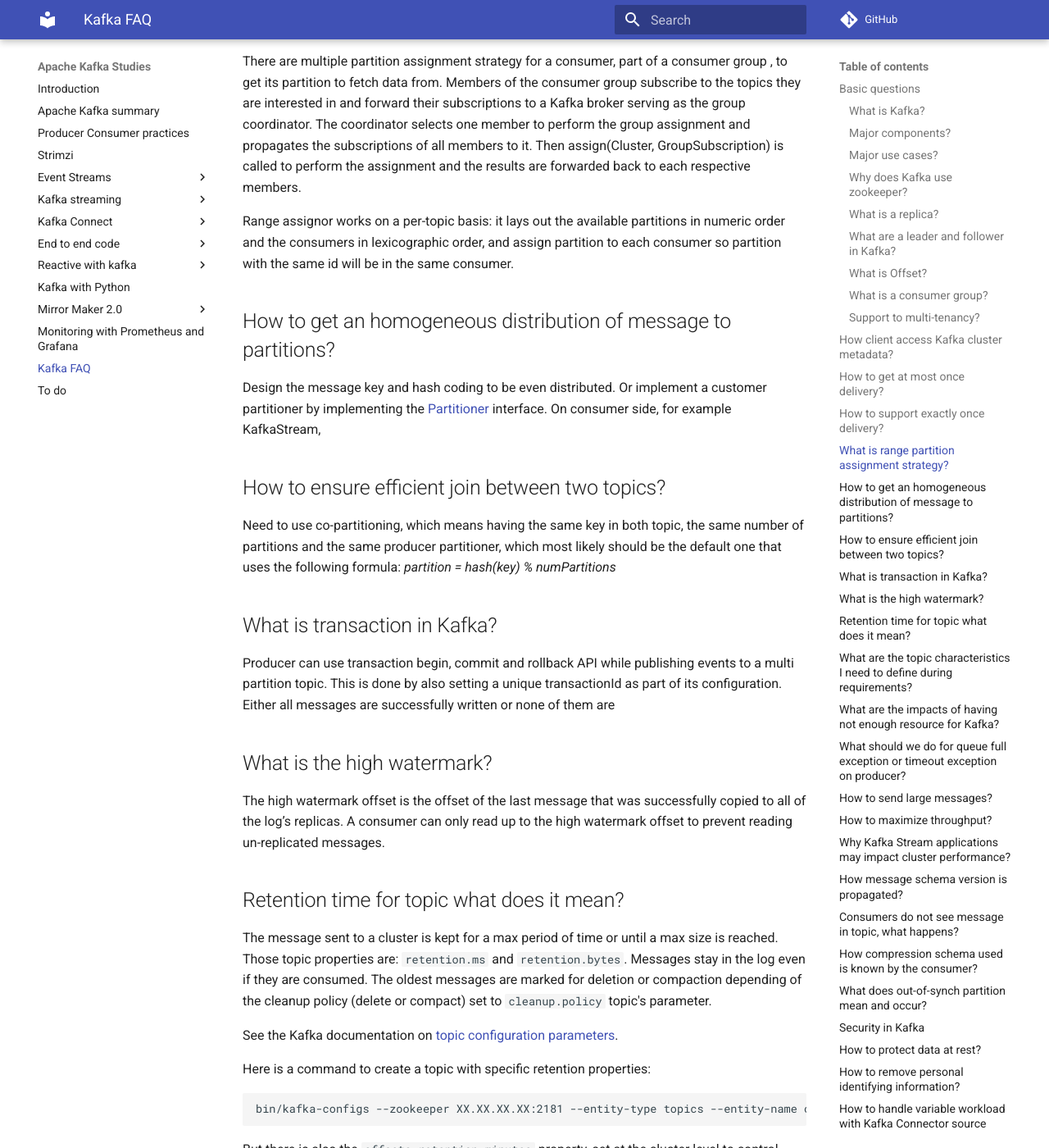
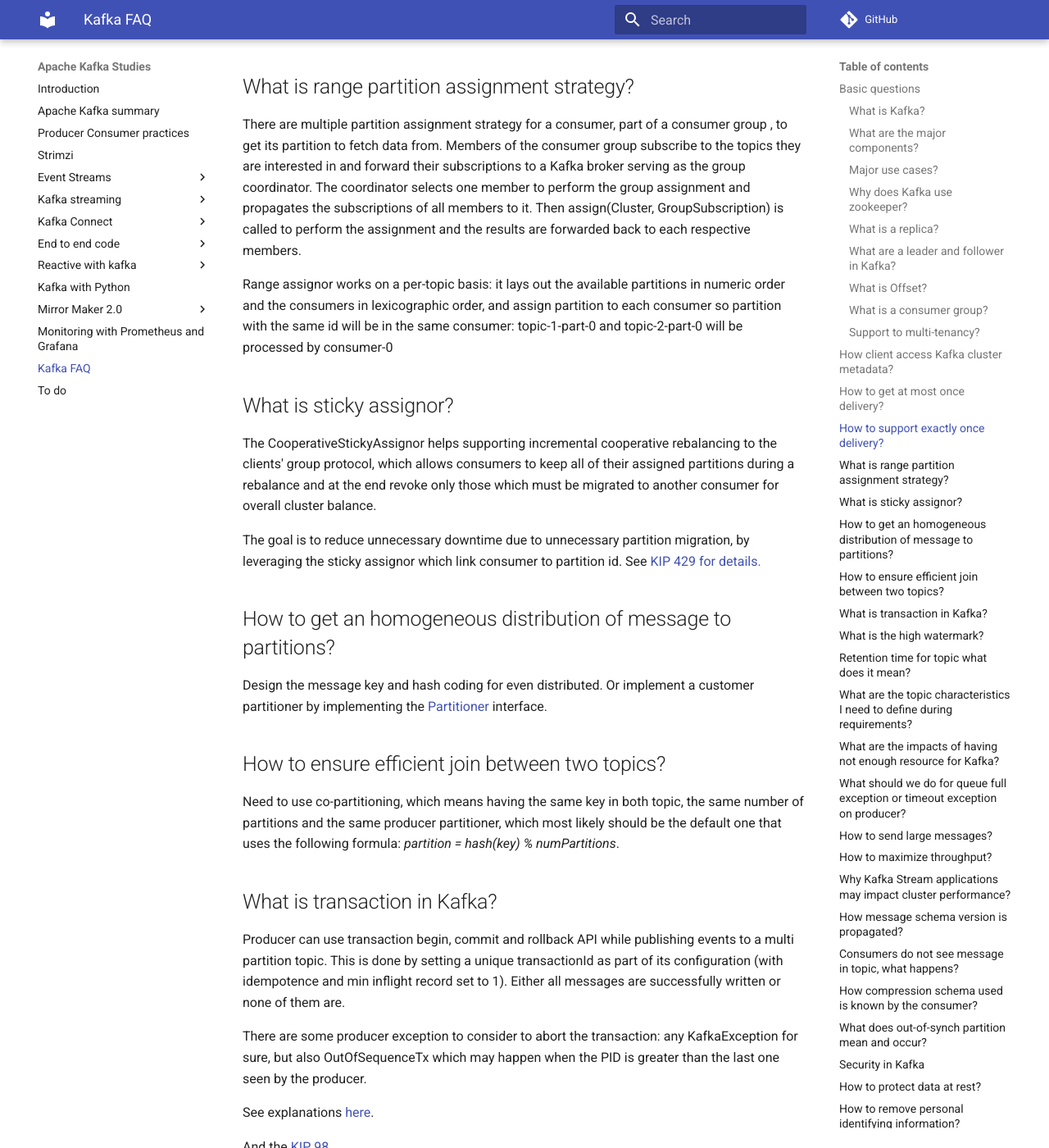
Before and after one commit to jbcodeforce/kafka-studies, an MkDocs documentation site: the page built from docs/FAQ.md, in a window 1280 px wide and 1400 px high, scrolled down 3621 px. Shown: the whole window at 82% size. Built offline with MkDocs 1.6.1 and Material for MkDocs 9.7.7, drawn with Linux system fonts in a browser that asks for light colours; comment, search, counter and statistics services are not loaded; some of the changed text lies outside the part shown.

Commit message:
docs: modify FAQ

```diff
--- a/docs/FAQ.md
+++ b/docs/FAQ.md
@@ -12,21 +12,21 @@
 * records stay even after being consumed
 * durability with replication to avoid loosing data for high availability
 
-### Major components?
+### What are the major components?
 
 * Topic, consumer, producer, brokers
 * Rich API to control the producer semantic, and consumer
 * Consumer groups
-* Kafka streaming API to support data streaming with stateful operations
-* Kafka connect
-* Replication with Mirror Maker 2
+* Kafka streams API to support data streaming with stateful operations and stream processing topology
+* Kafka connect for source and sink connection to external systems
+* Topic replication with Mirror Maker 2
 
 ### Major use cases?
 
 * Modern data pipeline with buffering to data lake
-* Data hub, and integration between event-driven applications / microservices
-* Real time analytics
-* Event-driven, reactive microservice communication layer.
+* Data hub, to continuously expose business entities to event-driven applications and microservices
+* Real time analytics with aggregate computation, and complex event processing
+* The communication layer for Event-driven, reactive microservice.
 
 ### Why does Kafka use zookeeper?
 
@@ -42,11 +42,11 @@
 
 ### What are a leader and follower in Kafka?
 
-Kafka creates partitions based on offset and consumer groups. Every partition in Kafka has a server that plays the role of **leader**. When replication is set in a topic, follower brokers will pull data from the leader to ensure the replication, up to the specified replication factor.
+Topic has 1 to many partition, which are append logs. Every partition in Kafka has a server that plays the role of **leader**. When replication is set in a topic, follower brokers will pull data from the leader to ensure replication, up to the specified replication factor.
 
-If the leader fails, one of the followers needs to take over as the leader’s role.
+If the leader fails, one of the followers needs to take over as the leader’s role. The leader election process involves zookeeper and assess which follower was the most in-synch with the leader.
 
-Leader is the end point for read and write operations on the partition. (Exception is new feature to read from local follower)
+Leader is the end point for read and write operations on the partition. (Exception is the new feature to read from local follower).
 
 To get the list of In-synch Replication for a given topic the following tool can be used:
 
@@ -111,19 +111,31 @@
 
 There are multiple partition assignment strategy for a consumer, part of a consumer group , to get its partition to fetch data from. Members of the consumer group subscribe to the topics they are interested in and forward their subscriptions to a Kafka broker serving as the group coordinator. The coordinator selects one member to perform the group assignment and propagates the subscriptions of all members to it. Then assign(Cluster, GroupSubscription) is called to perform the assignment and the results are forwarded back to each respective members.
 
-Range assignor works on a per-topic basis: it lays out the available partitions in numeric order and the consumers in lexicographic order, and assign partition to each consumer so partition with the same id will be in the same consumer.
+Range assignor works on a per-topic basis: it lays out the available partitions in numeric order and the consumers in lexicographic order, and assign partition to each consumer so partition with the same id will be in the same consumer: topic-1-part-0 and topic-2-part-0 will be processed by consumer-0
+
+## What is sticky assignor?
+
+The CooperativeStickyAssignor helps supporting incremental cooperative rebalancing to the clients' group protocol, which allows consumers to keep all of their assigned partitions during a rebalance and at the end revoke only those which must be migrated to another consumer for overall cluster balance.
+
+The goal is to reduce unnecessary downtime due to unnecessary partition migration, by leveraging the sticky assignor which link consumer to partition id. See [KIP 429 for details.](https://cwiki.apache.org/confluence/display/KAFKA/KIP-429%3A+Kafka+Consumer+Incremental+Rebalance+Protocol)
 
 ## How to get an homogeneous distribution of message to partitions?
 
-Design the message key and hash coding to be even distributed. Or implement a customer partitioner by implementing the [Partitioner](https://kafka.apache.org/24/javadoc/?org/apache/kafka/clients/producer/Partitioner.html) interface. On consumer side, for example KafkaStream,
+Design the message key and hash coding for even distributed. Or implement a customer partitioner by implementing the [Partitioner](https://kafka.apache.org/24/javadoc/?org/apache/kafka/clients/producer/Partitioner.html) interface.
 
 ## How to ensure efficient join between two topics?
 
-Need to use co-partitioning, which means having the same key in both topic, the same number of partitions and the same producer partitioner, which most likely should be the default one that uses the following formula: *partition = hash(key) % numPartitions*
+Need to use co-partitioning, which means having the same key in both topic, the same number of partitions and the same producer partitioner, which most likely should be the default one that uses the following formula: *partition = hash(key) % numPartitions*.
 
 ## What is transaction in Kafka?
 
-Producer can use transaction begin, commit and rollback API while publishing events to a multi partition topic. This is done by also setting a unique transactionId as part of its configuration.  Either all messages are successfully written or none of them are
+Producer can use transaction begin, commit and rollback API while publishing events to a multi partition topic. This is done by setting a unique transactionId as part of its configuration (with idempotence and min  inflight record set to 1).  Either all messages are successfully written or none of them are.
+
+There are some producer exception to consider to abort the transaction: any KafkaException for sure, but also OutOfSequenceTx which may happen when the PID is greater than the last one seen by the producer.
+
+See explanations [here](https://ibm-cloud-architecture.github.io/refarch-eda/technology/kafka-producers-consumers/#how-to-support-exactly-once-delivery).
+
+And the [KIP 98](https://cwiki.apache.org/confluence/display/KAFKA/KIP-98+-+Exactly+Once+Delivery+and+Transactional+Messaging)
 
 ## What is the high watermark?
 
@@ -148,14 +160,13 @@
 This is a requirement gathering related question, to understand what need to be done for configuration topic configuration but also consumer and producer configuration, as well as retention strategy.
 
 * Number of brokers in the cluster
-* fire or forget or persist data for which amount of time
-* Need for HA, set replicas to number of broker or at least the value of 3
-* Type of data to transport
-* Schema management to control change to the payload definition
-* volume per day
-* Accept snapshot
-* Need to do geo replication to other kafka cluster
-* Network filesystem used on the target kubernetes cluster and current storage class
+* retention time and size
+* Need for HA, set replicas to number of broker or at least the value of 3, with in-synch replica to 2
+* Type of data to transport to assess message size
+* Plan to use schema management to control change to the payload definition
+* volume per day with peak and average
+* Need to do geo replication to other Kafka cluster
+* Network filesystem used on the target Kubernetes cluster and current storage class
 
 ## What are the impacts of having not enough resource for Kafka?
 
@@ -163,8 +174,7 @@
 
 ## What should we do for queue full exception or timeout exception on producer?
 
-The brokers are running behind, so we need to add more brokers and redistribute partitions
-
+The brokers are running behind, so we need to add more brokers and redistribute partitions.
 
 ## How to send large messages?
 
@@ -179,12 +189,12 @@
 
 ## Why Kafka Stream applications may impact cluster performance?
 
-* They may use internal hidden topics to persist their states for Ktable
+* They may use internal hidden topics to persist their states for Ktable and GlobalKTable.
 * Process input and output topics
 
 ## How message schema version is propagated?
 
-The record includes a byte with the version number from the schema registry
+The record includes a byte with the version number from the schema registry.
 
 ## Consumers do not see message in topic, what happens?
 
```
Also changed, not shown: docs/index.md (+44 -0 lines), 1 other file.
